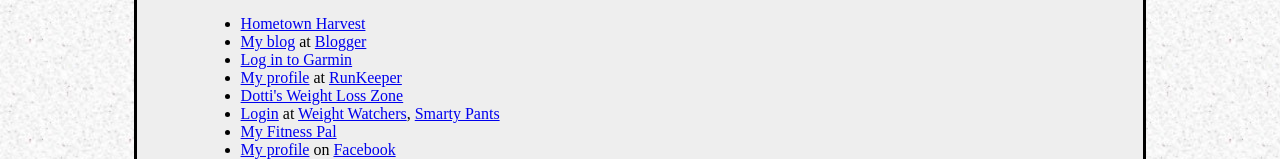
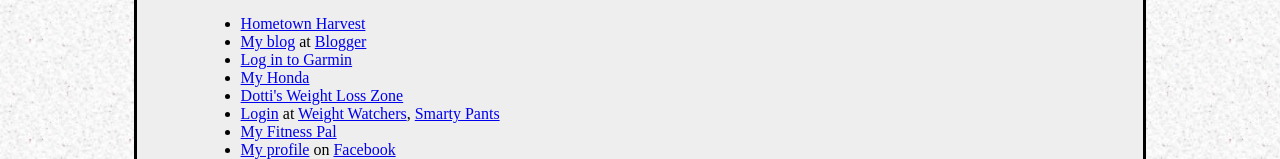
Before and after one commit to oylenshpeegul/diana, a plain HTML site: page index.html in a window 1280 px wide. Shown: the part 232-391 px from the top of the page. Drawn offline with Linux system fonts and the light colour scheme.

Commit message:
My Honda

```diff
--- a/index.html
+++ b/index.html
@@ -30,8 +30,7 @@
 	</li>
 
 	<li>
-	  <a href="http://runkeeper.com/user/Heanbuckle/profile"> My profile</a> at
-	  <a href="http://runkeeper.com/"> RunKeeper</a>
+	  <a href="https://my.honda.com/dheaney99704"> My Honda</a>
 	</li>
 
 	<li>
```
